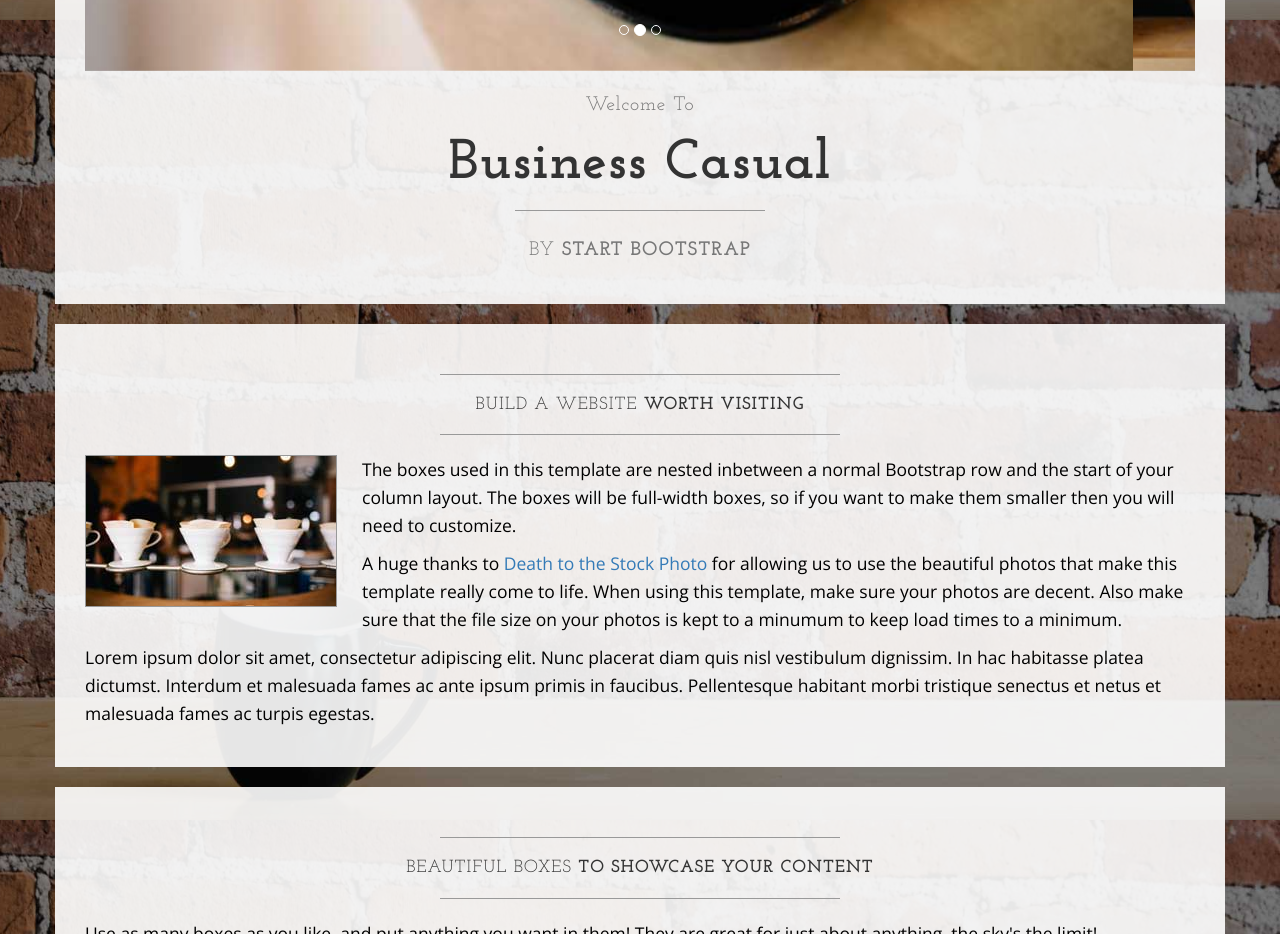
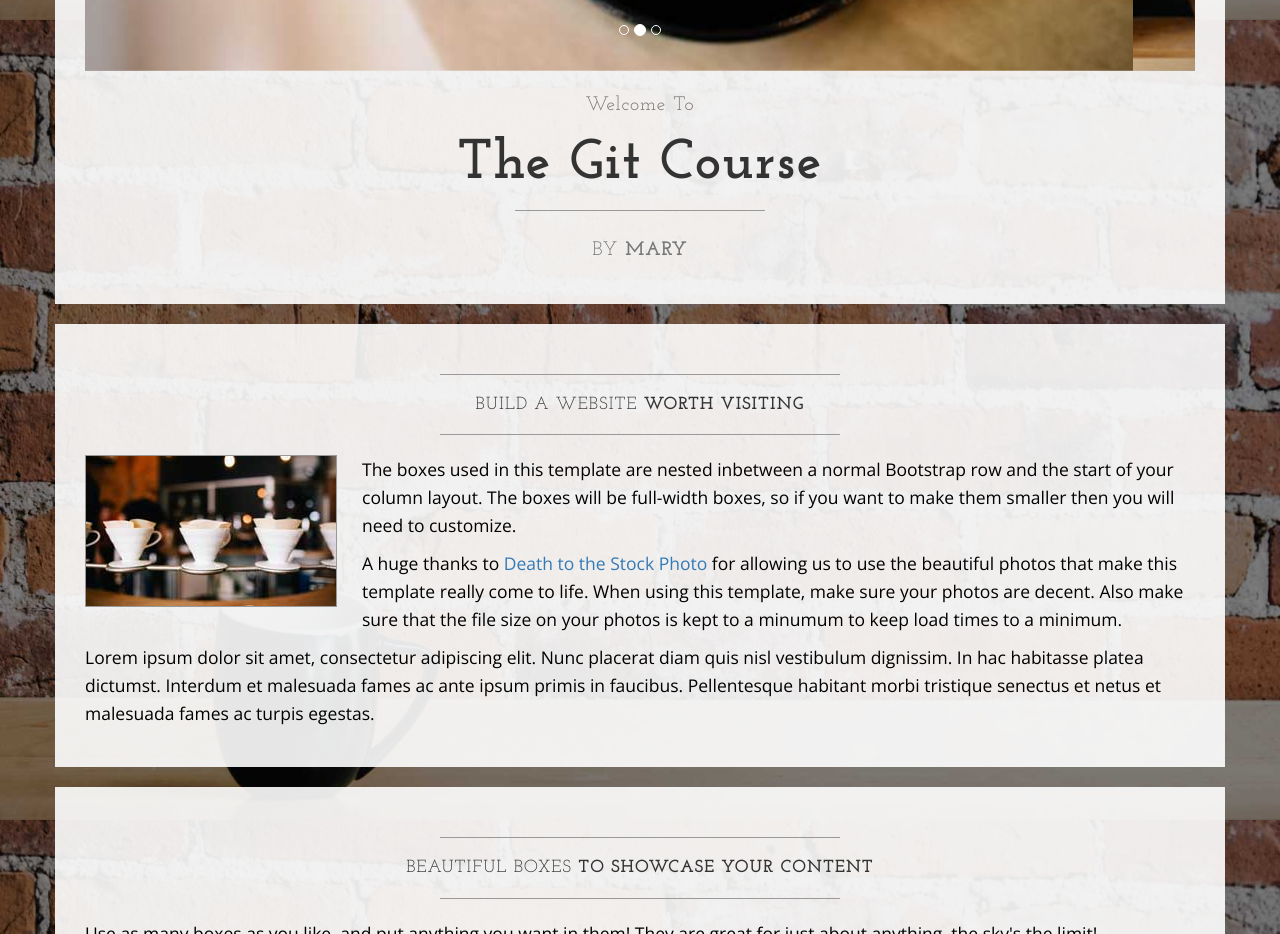
Before and after one commit to mlyng/learnable-Git-course, a plain HTML site: page index.html in a window 1280 px wide. Shown: the part 780-1714 px from the top of the page. Drawn offline with nearby package versions, Linux system fonts and the light colour scheme.

Commit message:
Changed items after Carousel

```diff
--- a/index.html
+++ b/index.html
@@ -108,11 +108,11 @@
                     <h2 class="brand-before">
                         <small>Welcome to</small>
                     </h2>
-                    <h1 class="brand-name">Business Casual</h1>
+                    <h1 class="brand-name">The Git Course</h1>
                     <hr class="tagline-divider">
                     <h2>
                         <small>By
-                            <strong>Start Bootstrap</strong>
+                            <strong>Mary</strong>
                         </small>
                     </h2>
                 </div>
```
